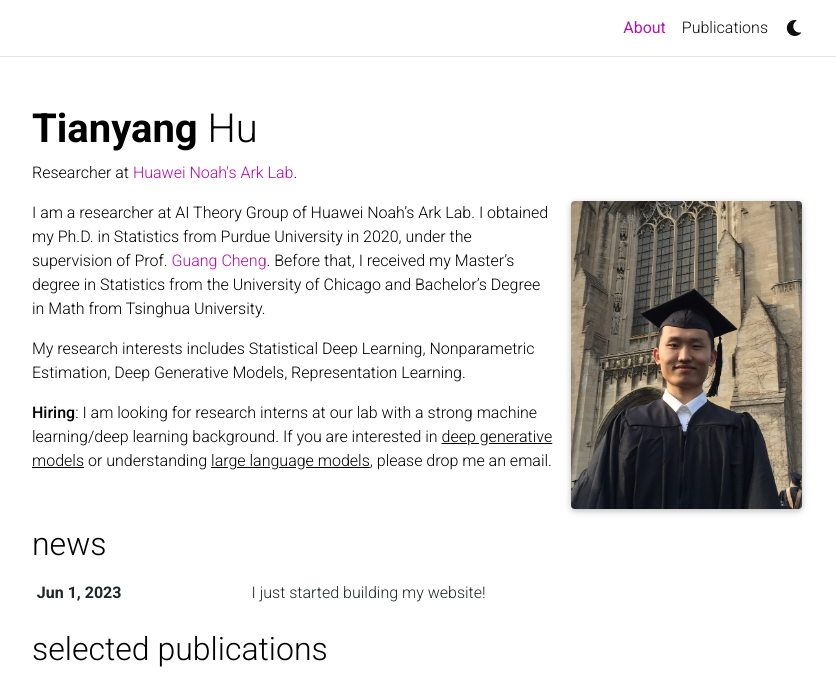
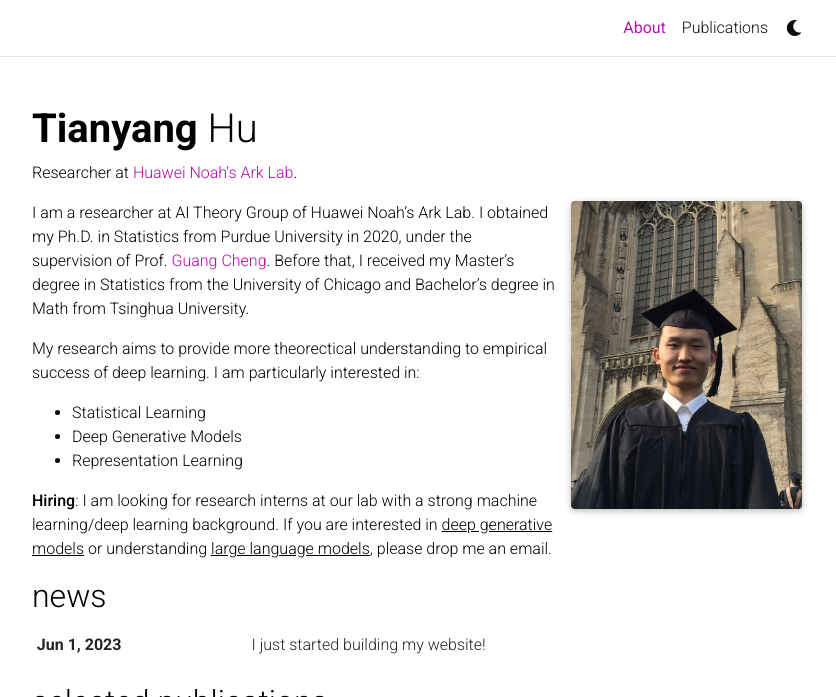
Before and after one commit to hu-tianyang/hu-tianyang.github.io, a Jekyll site: the page built from _pages/about.md, in a window 1280 px wide and 1038 px high, cut to the strip 0-697 px from the top of the window. Shown: the whole strip, without its empty margins (223-1059 px from the left). Built offline with Jekyll 4.4.1, drawn with Linux system fonts in a browser that asks for light colours; full-size pictures stand in for the smaller copies a plugin makes; comment, search, counter and statistics services are not loaded; a style sheet for code colours, icons or effects is not loaded.

Commit message:
Update about.md

```diff
--- a/_pages/about.md
+++ b/_pages/about.md
@@ -17,9 +17,14 @@ social: true  # includes social icons at the bottom of the page
 ---
 
 I am a researcher at AI Theory Group of Huawei Noah’s Ark Lab.
-I obtained my Ph.D. in Statistics from Purdue University in 2020, under the supervision of Prof. [Guang Cheng](http://www.stat.ucla.edu/~guangcheng/). Before that, I received my Master's degree in Statistics from the University of Chicago and Bachelor’s Degree in Math from Tsinghua University.
+I obtained my Ph.D. in Statistics from Purdue University in 2020, under the supervision of Prof. [Guang Cheng](http://www.stat.ucla.edu/~guangcheng/). Before that, I received my Master's degree in Statistics from the University of Chicago and Bachelor’s degree in Math from Tsinghua University.
 
-My research interests includes Statistical Deep Learning, Nonparametric Estimation, Deep Generative Models, Representation Learning.
+My research aims to provide more theorectical understanding to empirical success of deep learning. I am particularly interested in:
+<ul>
+  <li>Statistical Learning</li>
+  <li>Deep Generative Models</li>
+  <li>Representation Learning</li>
+</ul>
 
 **Hiring**: I am looking for research interns at our lab with a strong machine learning/deep learning background. If you are interested in
 <u>deep generative models</u> or understanding <u>large language models</u>, please drop me an email.
```
